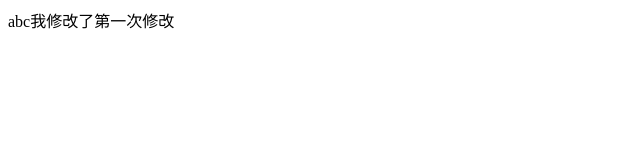
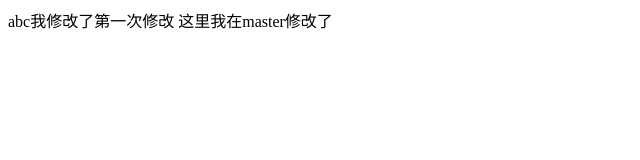
Before and after one commit to lzx1102/lzx1102.github.io, a plain HTML site: page shop.html in a window 1280 px wide. Shown: the whole page, without its empty margins (0-640 px from the left). Drawn offline with Linux system fonts and the light colour scheme.

Commit message:
这里我在master修改了

```diff
--- a/shop.html
+++ b/shop.html
@@ -6,6 +6,6 @@
     <title>abc</title>
 </head>
 <body>
-    abc我修改了第一次修改
+    abc我修改了第一次修改 这里我在master修改了
 </body>
 </html>
```
